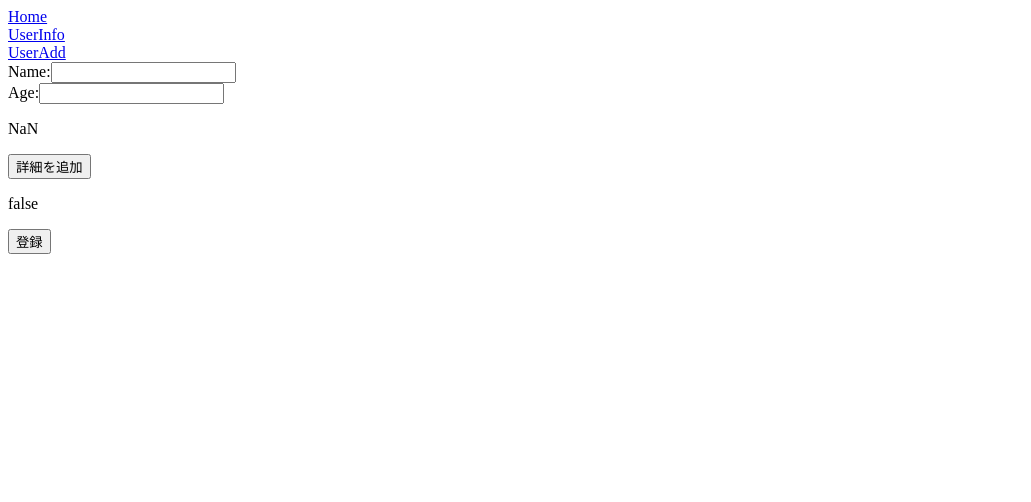
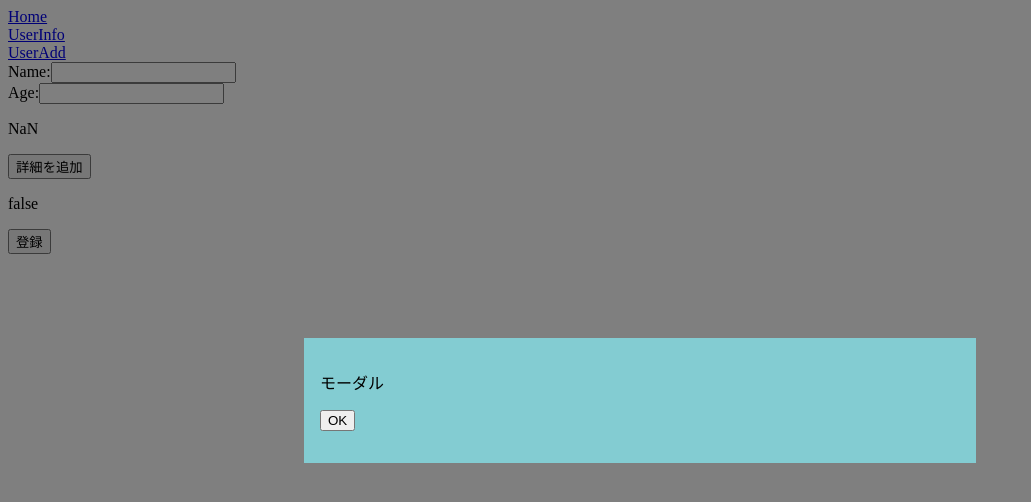
Before and after one commit to koyamal/gae-app, a React (Create React App) app in the folder client/: page /addUser in a window 1280 px wide. Shown: the top 502 px of the page, without its empty margins (0-1031 px from the left). Built offline with nearby package versions, Linux system fonts and the light colour scheme.

Commit message:
モーダルを作成

```diff
--- a/client/src/components/pages/UserAdd.tsx
+++ b/client/src/components/pages/UserAdd.tsx
@@ -5,6 +5,8 @@ import { createUseStyles } from "react-jss";
 import User from '../../types/User';
 
 const UserAdd: React.FC = () => {
+  const classes = useStyles();
+
   const [userName, setUserName] = useState<string>("");
   const [userAge, setUserAge] = useState<number>(NaN);
   const [userCountry, setUserCountry] = useState<string>("");
@@ -121,11 +123,34 @@ const UserAdd: React.FC = () => {
         <button onClick={onClickSubmitButton}>登録</button>
       </div>
       <div>{msgInfo}</div>
+      <div className={classes.overlay}>
+        <div className={classes.content}>
+          <p>モーダル</p>
+          <p><button>OK</button></p>
+        </div>
+      </div>
     </div>
   )
 };
 
 const styles = {
+  content: {
+    zIndex:"2",
+    width:"50%",
+    padding: "1em",
+    background:"#83ccd2",
+  },
+  overlay: {
+    position:"fixed",
+    top:"0",
+    left:"0",
+    width:"100%",
+    height:"100%",
+    backgroundColor:"rgba(0,0,0,0.5)",
+    display: "flex",
+    alignItems: "center",
+    justifyContent: "center",
+  },
 };
 const useStyles = createUseStyles(styles);
 
```
